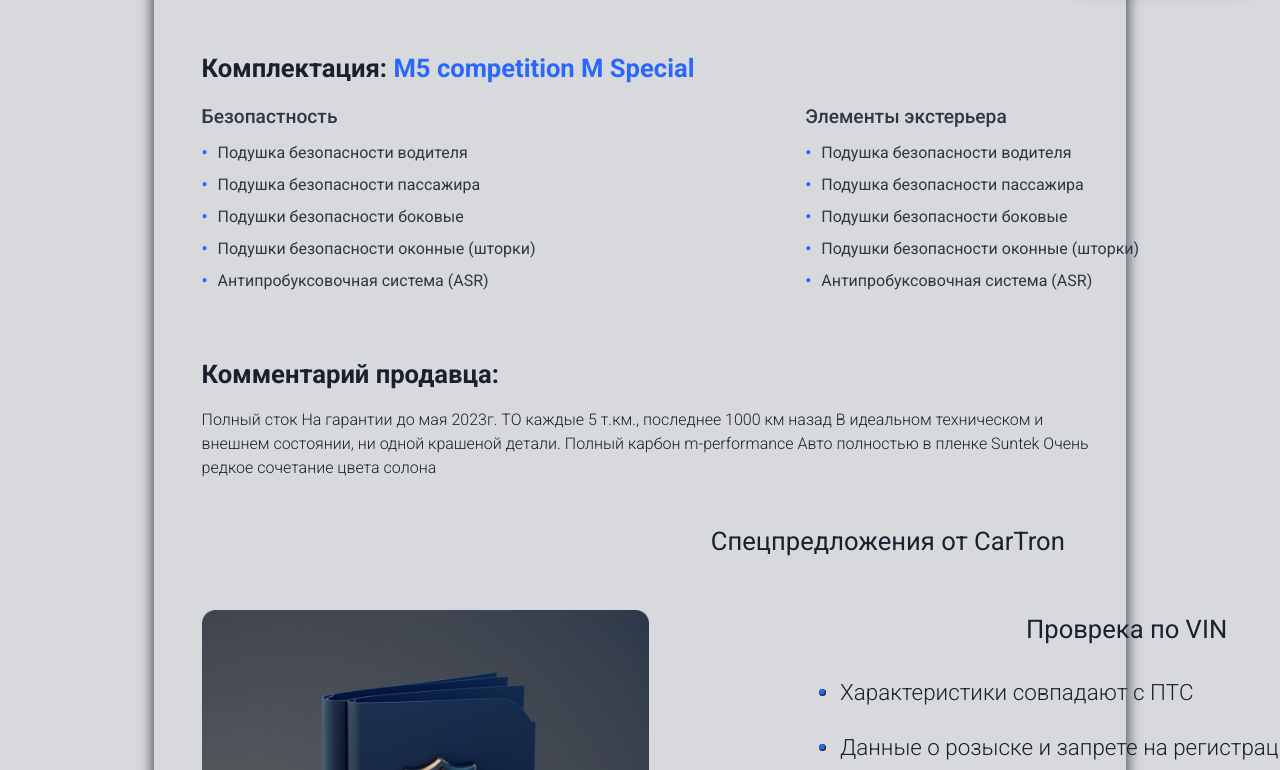
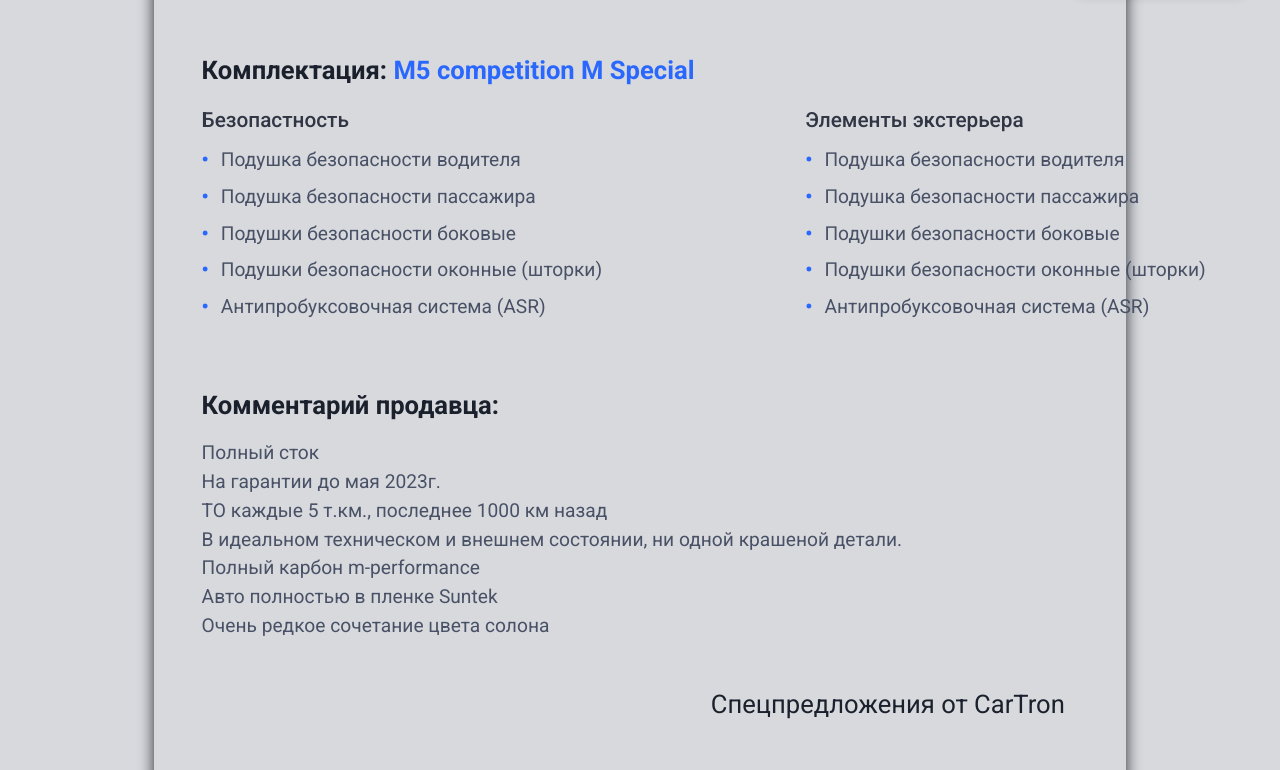
Before and after one commit to Saivelin/car, a Next.js app: page /vehicles/1 in a window 1280 px wide. Shown: the part 790-1560 px from the top of the page. Built offline with nearby package versions, Linux system fonts and the light colour scheme.

Commit message:
vevehicle details image toggle

```diff
--- a/package.json
+++ b/package.json
@@ -16,6 +16,7 @@
     "next": "13.3.1",
     "react": "18.2.0",
     "react-dom": "18.2.0",
+    "react-image-gallery": "^1.2.11",
     "react-select": "^5.7.2",
     "sass": "^1.58.3",
     "swiper": "^9.2.4"
--- a/src/pages/vehicles/[id].jsx
+++ b/src/pages/vehicles/[id].jsx
@@ -5,6 +5,7 @@ import 'swiper/css';
 import Promo from "@/components/Promo";
 import CatalogTile from "@/components/CatalogTile";
 import { motion } from "framer-motion";
+import ImageGallery from 'react-image-gallery';
 
 const vehicles = () => {
     const test = [{
@@ -35,6 +36,19 @@ const vehicles = () => {
             "test2.png",
             "test3.png",
             "test1.png",
+        ],
+        imgsFull: [
+            { original: "/test1.png", thumbnail: "/test1.png" },
+            { original: "/test2.png", thumbnail: "/test2.png" },
+            { original: "/test3.png", thumbnail: "/test3.png" },
+            { original: "/test4.png", thumbnail: "/test4.png" },
+            { original: "/test2.png", thumbnail: "/test2.png" },
+            { original: "/test4.png", thumbnail: "/test4.png" },
+            { original: "/test2.png", thumbnail: "/test2.png" },
+            { original: "/test4.png", thumbnail: "/test4.png" },
+            { original: "/test2.png", thumbnail: "/test2.png" },
+            { original: "/test3.png", thumbnail: "/test3.png" },
+            { original: "/test1.png", thumbnail: "/test1.png" },
         ],
         price: 12345575,
         generation: "Поколение: VI (F90) рестайлинг",
@@ -90,7 +104,20 @@ const vehicles = () => {
         }, 560)
     }
 
+    const openGallery = () => {
+        console.log("gallery:")
+        console.log(gallery.current)
+        gallery.current.classList.add("vehicleDetails__gallery-fullScreenWrapper-active")
+    }
+
+    const closeGallery = () => {
+        console.log("gallery:")
+        console.log(gallery.current)
+        gallery.current.classList.remove("vehicleDetails__gallery-fullScreenWrapper-active")
+    }
+
     const mainImage = useRef()
+    const gallery = useRef()
 
     useEffect(() => {
 
@@ -98,6 +125,16 @@ const vehicles = () => {
 
     return (
         <motion.div className='vehicleDetails'>
+            <div className="vehicleDetails__gallery-fullScreenWrapper" ref={gallery} onClick={closeGallery}>
+                <div className="vehicleDetails__gallery-fullScreenModal" onClick={(e) => { e.stopPropagation() }}>
+                    <ImageGallery
+                        lazyLoad={true}
+                        items={vehicle.imgsFull}
+                        showPlayButton={false}
+                        className="vehicleDetails__gallery-fullScreen"
+                    />
+                </div>
+            </div>
             <div className="vehicleDetails__main">
                 <div className="vehicleDetails__main__gallery">
                     <div className="vehicleDetails__main__gallery-activeWrapper">
@@ -111,6 +148,9 @@ const vehicles = () => {
                                     whileInView={{ opacity: 1 }}
                                     exit={{ opacity: 0 }}
                                     className="vehicleDetails__main__gallery-disactiveWrapper-itemWrapper"><img key={el.id} src={"/" + el} alt=""
+                                        onClick={() => {
+                                            openGallery()
+                                        }}
                                         onMouseEnter={() => {
                                             vehicleHover(i)
                                             console.log(this)
@@ -204,13 +244,13 @@ const vehicles = () => {
             <div className="vehicleDetails__comment">
                 <p className="vehicleDetails__comment-title">Комментарий продавца:</p>
                 <p className="vehicleDetails__comment-main">
-                    Полный сток
-                    На гарантии до мая 2023г.
-                    ТО каждые 5 т.км., последнее 1000 км назад
-                    В идеальном техническом и внешнем состоянии, ни одной крашеной детали.
-                    Полный карбон m-performance
-                    Авто полностью в пленке Suntek
-                    Очень редкое сочетание цвета солона
+                    Полный сток<br />
+                    На гарантии до мая 2023г.<br />
+                    ТО каждые 5 т.км., последнее 1000 км назад<br />
+                    В идеальном техническом и внешнем состоянии, ни одной крашеной детали.<br />
+                    Полный карбон m-performance<br />
+                    Авто полностью в пленке Suntek<br />
+                    Очень редкое сочетание цвета солона<br />
                 </p>
             </div>
             <div className="vehicleDetails__adsComps">
--- a/src/styles/components/_promo.scss
+++ b/src/styles/components/_promo.scss
@@ -32,6 +32,7 @@
             text-align: center;
             font-size: max(24px, 1.6rem);
             font-weight: 400;
+            color: #313644;
         }
     }
     &__list{
@@ -39,6 +40,8 @@
         display: grid;
         row-gap: max(12px, 1rem);
         &-item{
+            color: #3E4657;
+            font-weight: 400;
             margin-left: 1em;
             font-size: max(16px, 1.4rem);
         }
--- a/src/styles/components/_vehileDetails.scss
+++ b/src/styles/components/_vehileDetails.scss
@@ -44,8 +44,7 @@
                     overflow: hidden;
                     border-radius: 4px;
                     position: relative;
-                }
-                &>div>img{
+                    &>img{
                         height: 100%;
                         width: auto;
                         position: absolute;
@@ -55,6 +54,8 @@
                         width: 100%;
                         height: 100%;
                         object-fit: cover;
+                        cursor: pointer;
+                    }
                 }
             }
             &>*:not(.vehicleDetails__main__gallery-active){
@@ -162,7 +163,10 @@
             font-weight: 700;
         }
         &-main{
-            font-size: max(14px, 1rem);
+            font-size: max(14px, 1.2rem);
+            color: #495166;
+            line-height: max(20px, 1.8rem);
+            font-weight: 400;
         }
     }
     &__adsComps{
@@ -196,8 +200,9 @@
     row-gap: 10px;
     color: #313644;
     &__title{
-        font-size: max(14px, 1.2rem);
+        font-size: max(14px, 1.3rem);
         font-weight: 500;
+        color: #313644;
     }
     &__list{
         display: grid;
@@ -206,6 +211,8 @@
         &-item{
             margin-left: 1em;
             font-weight: 400;
+            color: #495166;
+            font-size: max(14px, 1.2rem);
         }
         &-item::before{
             content: "•";
@@ -217,3 +224,21 @@
         }
     }
 }
+.vehicleDetails__gallery-fullScreenWrapper{
+    display: none;
+    &-active{
+        display: grid;
+        position: fixed;
+        top: 0;
+        left: 0;
+        background-color: rgba(0, 0, 0, 0.877);
+        width: 100%;
+        height: 100vh;
+        z-index: 8;
+        justify-content: center;
+        align-items: center;
+    }
+}
+.vehicleDetails__gallery-fullScreen{
+    z-index: 9;
+}
--- a/src/styles/globals.scss
+++ b/src/styles/globals.scss
@@ -1,5 +1,6 @@
 @import url('https://fonts.googleapis.com/css2?family=Roboto:ital,wght@0,100;0,300;0,400;0,500;0,700;0,900;1,100;1,300;1,400;1,500;1,700;1,900&display=swap');
 
+@import "~react-image-gallery/styles/scss/image-gallery.scss";
 @import "./variables.scss";
 @import "./animations.scss";
 
```
Also changed, not shown: 1 other file (tests, documents, lock files or other folders). Lines whose indentation alone changed are shown as unchanged.
